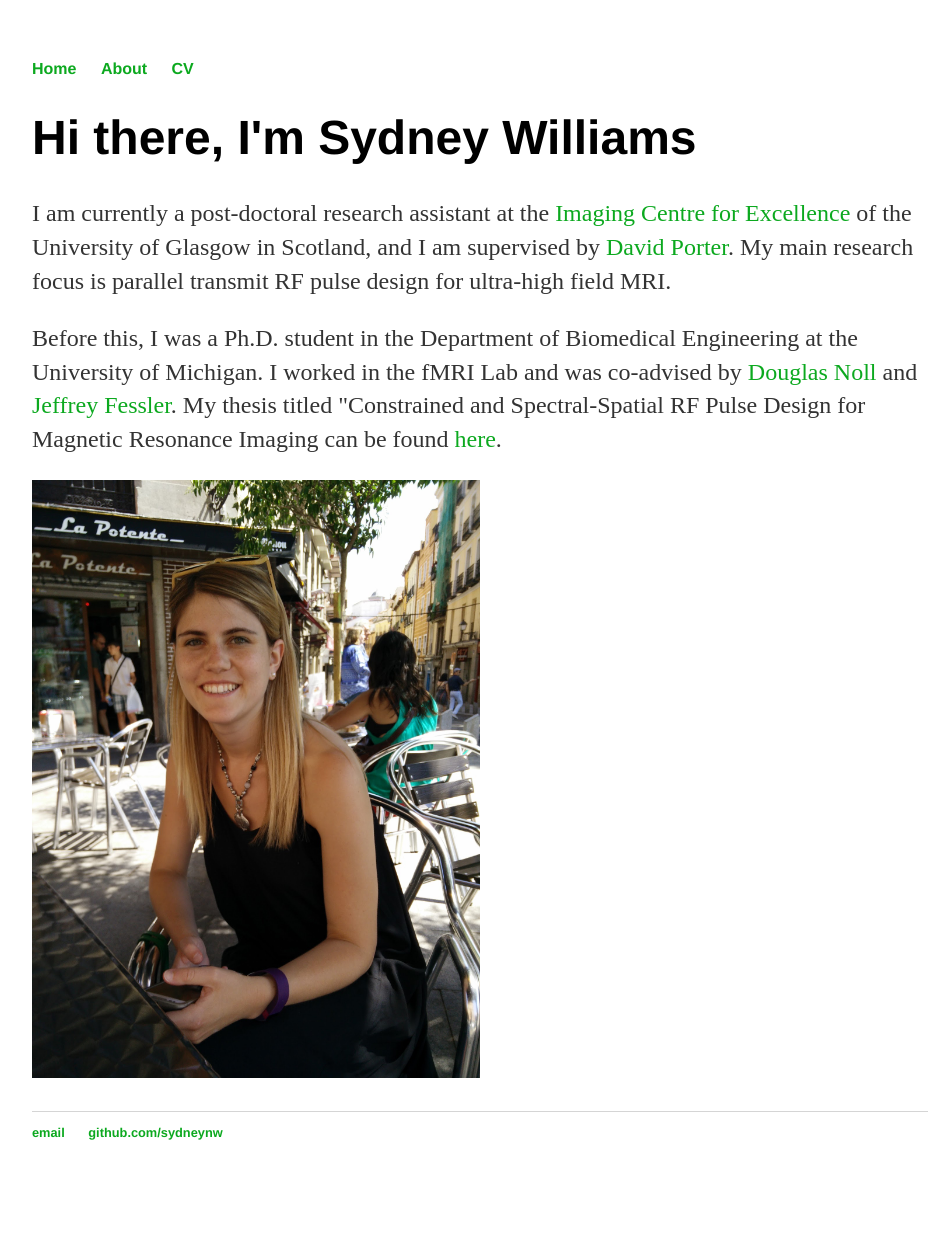
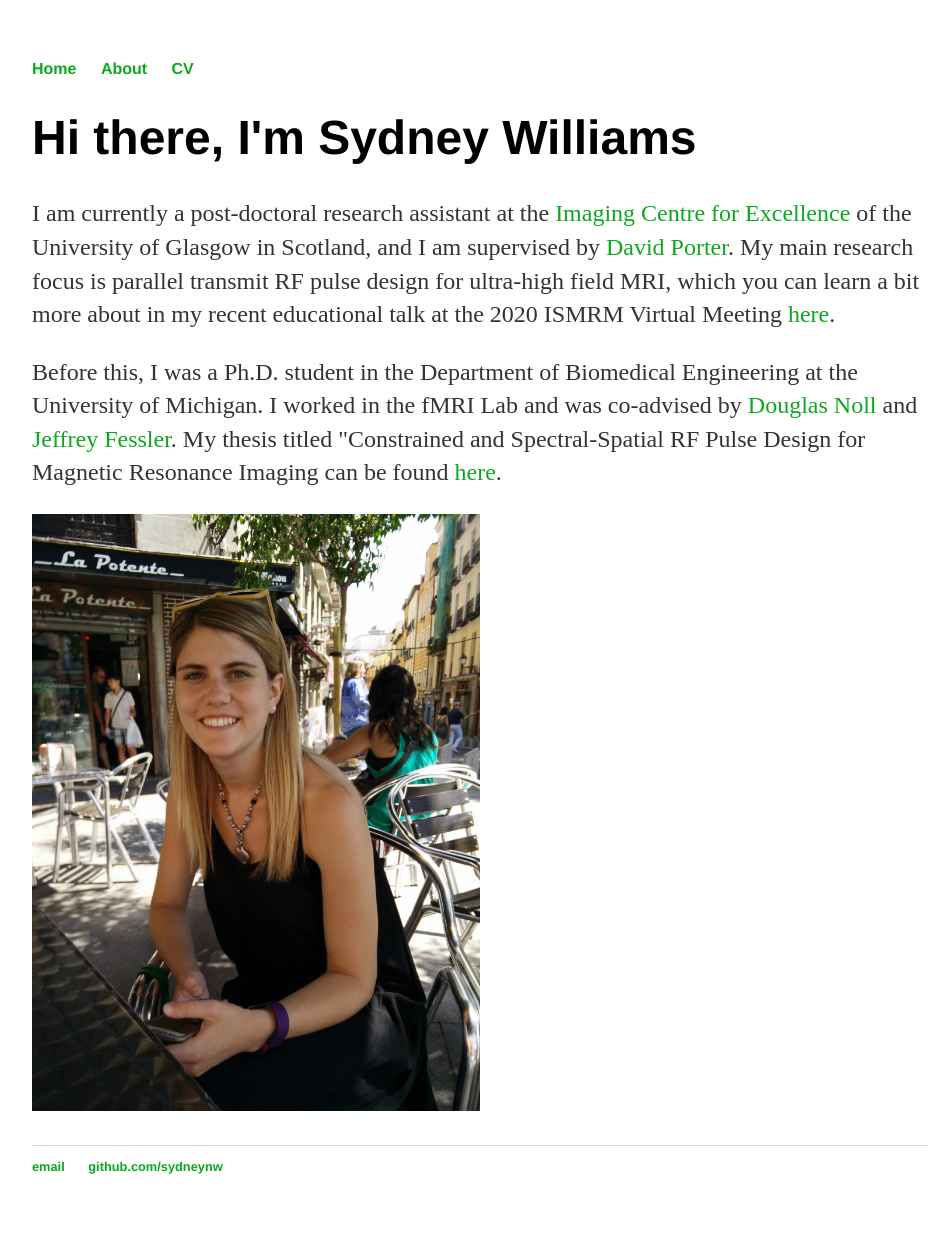
Before and after one commit to sydneynw/sydneynw.github.io, a Jekyll site: the page built from index.html, in a window 1280 px wide. Shown: the whole page, without its empty margins (160-1110 px from the left). Built offline with Jekyll 4.4.1, drawn with Linux system fonts in a browser that asks for light colours; before the commit the page ends 1200 px from its top, so only the background shows below that.

Commit message:
Update w/ISMRM talk

```diff
--- a/index.html
+++ b/index.html
@@ -7,7 +7,8 @@ title: Sydney Williams
 	<p class="text-justify">I am currently a post-doctoral research assistant at the <a href="https://www.gla.ac.uk/colleges/mvls/ice/" target="_blank">
 	Imaging Centre for Excellence</a> of the University of Glasgow in Scotland, and I am supervised by
 	<a href="https://www.gla.ac.uk/researchinstitutes/neurosciencepsychology/staff/davidporter/" target="_blank">David Porter</a>.
-		My main research focus is parallel transmit RF pulse design for ultra-high field MRI. </p>
+		My main research focus is parallel transmit RF pulse design for ultra-high field MRI, which you can learn a bit more
+		about in my recent educational talk at the 2020 ISMRM Virtual Meeting <a href="https://youtu.be/eMYOd1FIL24" target="_blank">here</a>. </p>
 
 	<p class="text-justify">Before this, I was a Ph.D. student in the Department of Biomedical Engineering at the University of Michigan.
 	I worked in the fMRI Lab and was co-advised by <a href="http://nollresearch.engin.umich.edu/" target="_blank">Douglas Noll</a> and
```
